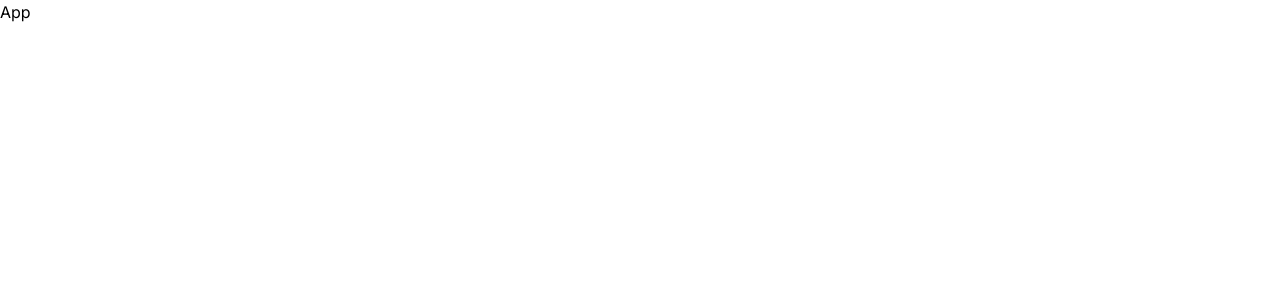
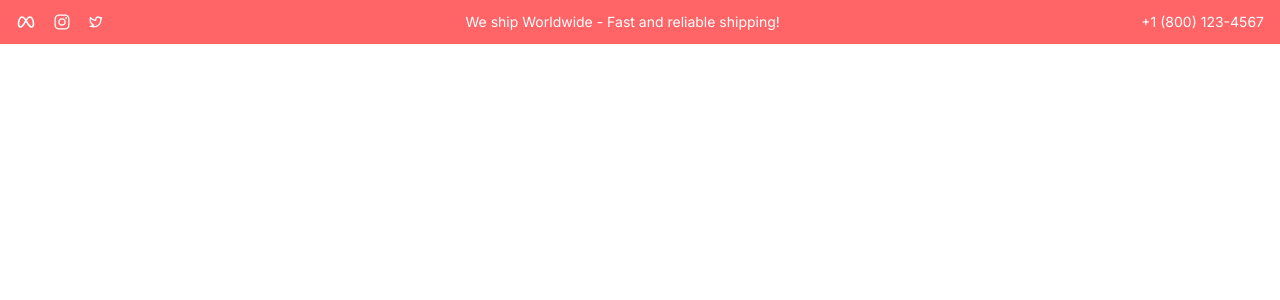
Before and after one commit to vadimBRR/ShamanzhinStore, a React (Vite) app in the folder frontend/: page / in a window 1280 px wide. Shown: the top 300 px of the page. Built offline with nearby package versions, Linux system fonts and the light colour scheme.

Commit message:
add topbar

```diff
--- a/frontend/src/App.tsx
+++ b/frontend/src/App.tsx
@@ -1,8 +1,19 @@
 import React from 'react'
+import { BrowserRouter, Route, Routes } from 'react-router-dom'
+import UserLayout from './components/Layout/UserLayout'
 
 const App = () => {
   return (
-    <div>App</div>
+    <BrowserRouter>
+      <Routes>
+        <Route path='/' element={<UserLayout/>}>
+          {/* User */}
+        </Route>
+        <Route>
+          {/* Admin */}
+        </Route>
+      </Routes>
+    </BrowserRouter>
   )
 }
 
--- /dev/null
+++ b/frontend/src/components/Common/Header.tsx
@@ -0,0 +1,12 @@
+import React from 'react'
+import TopBar from '../Layout/TopBar'
+
+const Header = () => {
+  return (
+    <div>
+      <TopBar/>
+    </div>
+  )
+}
+
+export default Header
--- /dev/null
+++ b/frontend/src/components/Layout/TopBar.tsx
@@ -0,0 +1,33 @@
+import React from 'react'
+import { IoLogoInstagram } from 'react-icons/io'
+import { RiTwitterLine } from 'react-icons/ri'
+import { TbBrandMeta } from 'react-icons/tb'
+
+const TopBar = () => {
+  return (
+    <div className='bg-red-400 text-white '>
+      <div className='container mx-auto flex justify-between items-center py-3 px-4'>
+        <div className='hidden md:flex items-center space-x-4'>
+          <a href="#" className='hover:text-gray-300'>
+            <TbBrandMeta className='h-5 w-5'/>
+          </a>
+          <a href="#" className='hover:text-gray-300'>
+            <IoLogoInstagram  className='h-5 w-5'/>
+          </a>
+          <a href="#" className='hover:text-gray-300'>
+            <RiTwitterLine  className='h-4 w-4'/>
+          </a>
+        </div>
+        <div className='text-sm text-center flex-grow'>
+          <span>We ship Worldwide - Fast and reliable shipping!</span>
+        </div>
+        <div className='hidden md:block text-sm'>
+          <a href= 'tel:+1 (800) 123-4567' className='hover:text-gray-300'>+1 (800) 123-4567</a>
+        </div>
+
+      </div>
+    </div>
+  )
+}
+
+export default TopBar
--- /dev/null
+++ b/frontend/src/components/Layout/UserLayout.tsx
@@ -0,0 +1,12 @@
+import React from 'react'
+import Header from '../Common/Header'
+
+const UserLayout = () => {
+  return (
+    <>
+      <Header/>
+    </>
+  )
+}
+
+export default UserLayout
```
